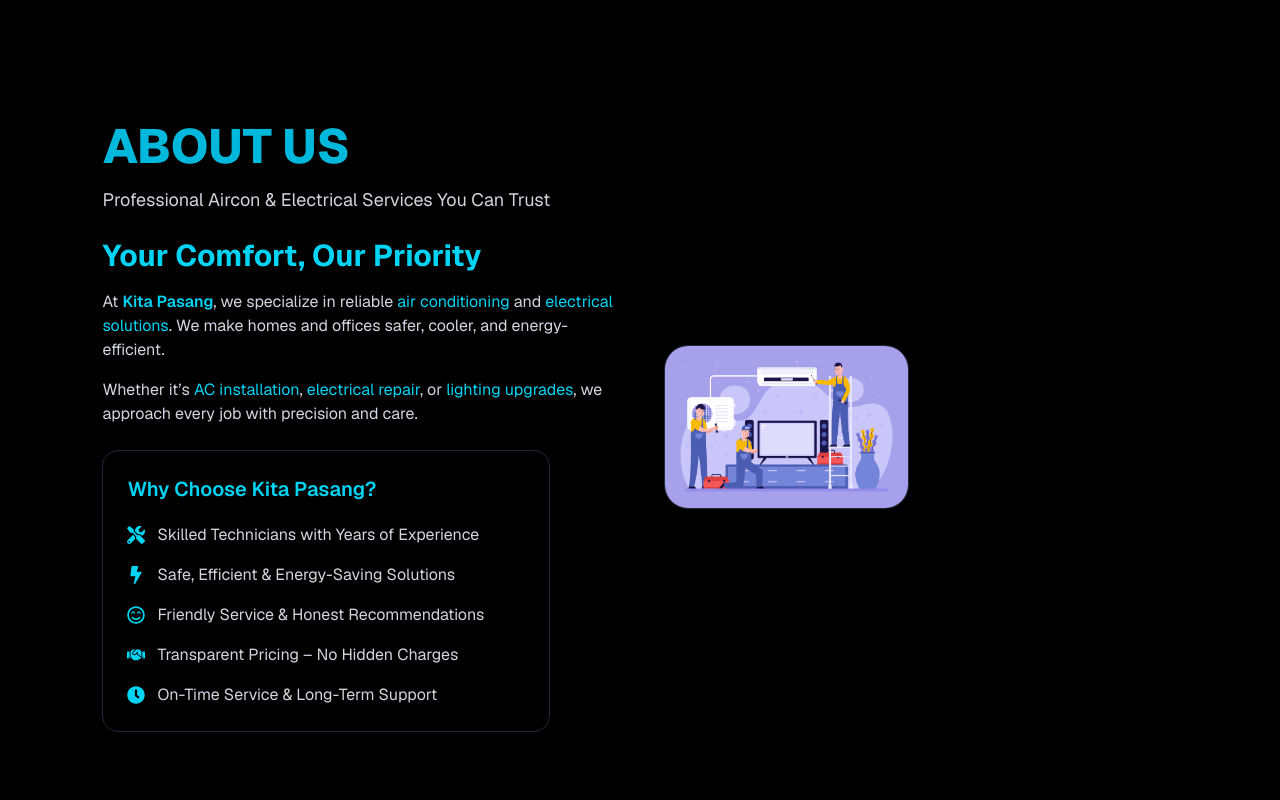
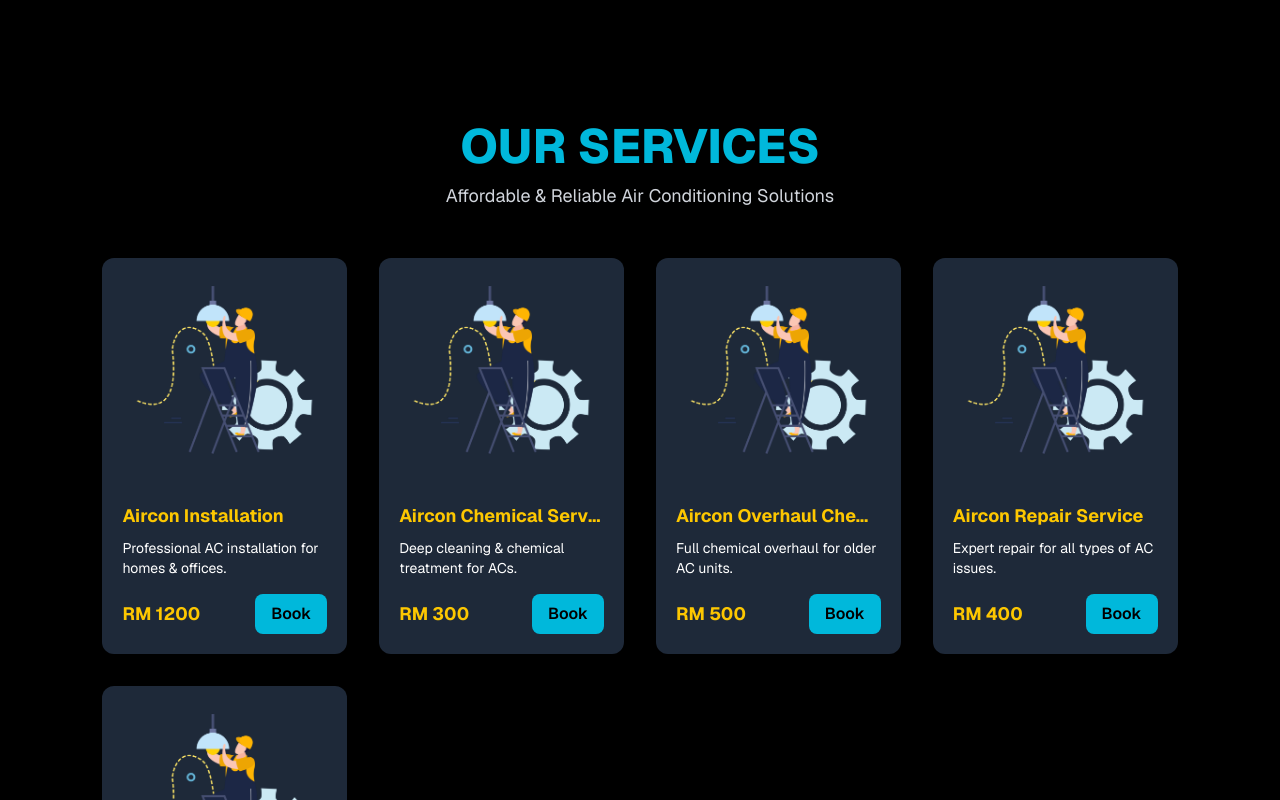
Before and after one commit to Faraz2110/Everbright, a Next.js app: page / in a window 1280 px wide. Shown: the part 1600-2400 px from the top of the page. Built offline with nearby package versions, Linux system fonts and the light colour scheme.

Commit message:
refactored

```diff
--- a/app/components/About.jsx
+++ b/app/components/About.jsx
@@ -100,8 +100,9 @@
           {/* Main Image */}
           <motion.div
             className="absolute inset-0 rounded-3xl shadow-2xl border border-gray-800"
-            whileHover={{ scale: 1.03 }}
-            transition={{ duration: 0.5 }}
+            initial={{ opacity: 0, scale: 0.95 }}
+            animate={{ opacity: 1, scale: 1 }}
+            transition={{ duration: 0.8, ease: "easeOut" }}
           >
             <Image
               src="/about_illustration_main.png"
@@ -116,11 +117,11 @@
           {/* Secondary Image */}
           {mainLoaded && (
             <motion.div
-              className="absolute top-0 right-0 sm:top-2 sm:right-2 md:top-[-2rem] md:right-[-2rem] w-20 sm:w-24 md:w-36 h-20 sm:h-24 md:h-36 rounded-2xl shadow-lg border border-cyan-500"
-              initial={{ opacity: 0, scale: 0.8 }}
-              animate={{ opacity: 1, scale: 1 }}
-              whileHover={{ rotate: 5, scale: 1.05 }}
-              transition={{ duration: 0.5, delay: 0.2 }}
+              className="absolute bottom-4 right-4 sm:bottom-6 sm:right-6 md:bottom-8 md:right-8 w-24 sm:w-32 md:w-40 h-24 sm:h-32 md:h-40 rounded-2xl shadow-lg border border-cyan-500 overflow-hidden"
+              initial={{ opacity: 0, y: 30, scale: 0.9 }}
+              animate={{ opacity: 1, y: 0, scale: 1 }}
+              whileHover={{ rotate: 3, scale: 1.05 }}
+              transition={{ duration: 0.8, ease: "easeOut", delay: 0.3 }}
             >
               <Image
                 src="/about_illustration.png"
--- a/app/components/Services.jsx
+++ b/app/components/Services.jsx
@@ -1,118 +1,106 @@
-import React, { useState, useRef, useEffect } from "react";
-import Image from "next/image";
-import { motion, useAnimation, useInView } from "framer-motion";
-import { FaTools, FaBolt, FaRegSmileBeam, FaHandshake, FaClock } from "react-icons/fa";
+import React from "react";
+import { motion } from "framer-motion";
 
-const fadeUpVariant = {
-  hidden: { opacity: 0, y: 40, scale: 0.95 },
-  visible: { opacity: 1, y: 0, scale: 1, transition: { duration: 0.6, ease: "easeOut" } },
+const services = [
+  { name: "Aircon Installation", description: "Professional AC installation for homes & offices.", price: 1200 },
+  { name: "Aircon Chemical Service", description: "Deep cleaning & chemical treatment for ACs.", price: 300 },
+  { name: "Aircon Overhaul Chemical Service", description: "Full chemical overhaul for older AC units.", price: 500 },
+  { name: "Aircon Repair Service", description: "Expert repair for all types of AC issues.", price: 400 },
+  { name: "Aircon Gas Refill Service", description: "Refill AC gas for optimal cooling performance.", price: 350 },
+];
+
+// Animation variants
+const containerVariants = {
+  hidden: { opacity: 0 },
+  show: {
+    opacity: 1,
+    transition: {
+      staggerChildren: 0.2, // delay between cards
+    },
+  },
 };
 
-export default function About() {
-  const [mainLoaded, setMainLoaded] = useState(false);
+const cardVariants = {
+  hidden: { opacity: 0, y: 40, scale: 0.95 },
+  show: {
+    opacity: 1,
+    y: 0,
+    scale: 1,
+    transition: { duration: 0.5, ease: "easeOut" },
+  },
+};
 
-  const ref = useRef(null);
-  const isInView = useInView(ref, { once: true, margin: "-100px" });
-  const controls = useAnimation();
-
-  useEffect(() => {
-    if (isInView) controls.start("visible");
-  }, [isInView, controls]);
-
+export default function ServiceCards() {
   return (
-    <section
-      id="about"
-      className="relative scroll-mt-24 py-12 sm:py-16 lg:py-24 px-4 md:px-[8%] bg-black flex flex-col lg:flex-row items-center gap-10 lg:gap-12 overflow-hidden"
-      ref={ref}
+    <motion.section
+      id="services"
+      className="relative scroll-mt-24 py-16 sm:py-20 lg:py-24 px-4 md:px-[8%] bg-black overflow-hidden"
+      initial="hidden"
+      whileInView="show"
+      viewport={{ once: false, amount: 0.3 }} // animate every time
+      variants={containerVariants}
     >
-      {/* Left Content */}
+      {/* Heading */}
       <motion.div
-        className="flex-1 text-gray-300"
-        initial="hidden"
-        animate={controls}
-        variants={{ visible: { transition: { staggerChildren: 0.15 } } }}
+        className="relative z-10 text-center mb-12"
+        initial={{ opacity: 0, y: 20 }}
+        whileInView={{ opacity: 1, y: 0 }}
+        transition={{ duration: 0.6, ease: "easeInOut" }}
+        viewport={{ once: false, amount: 0.3 }}
       >
-        <motion.h1 className="text-3xl sm:text-4xl lg:text-5xl font-extrabold text-cyan-500 uppercase mb-4" variants={fadeUpVariant}>
-          About Us
-        </motion.h1>
-        <motion.p className="text-lg text-gray-300 mb-6" variants={fadeUpVariant}>
-          Professional Aircon & Electrical Services You Can Trust
-        </motion.p>
-
-        <motion.h2 className="text-2xl sm:text-3xl font-bold text-cyan-400 mb-4" variants={fadeUpVariant}>
-          Your Comfort, Our Priority
-        </motion.h2>
-        <motion.p className="mb-4" variants={fadeUpVariant}>
-          At <span className="text-cyan-400 font-semibold">Kita Pasang</span>, we specialize in reliable <span className="text-cyan-400">air conditioning</span> and <span className="text-cyan-400">electrical solutions</span>. We make homes and offices safer, cooler, and energy-efficient.
-        </motion.p>
-        <motion.p className="mb-6" variants={fadeUpVariant}>
-          Whether it’s <span className="text-cyan-400">AC installation</span>, <span className="text-cyan-400">electrical repair</span>, or <span className="text-cyan-400">lighting upgrades</span>, we approach every job with precision and care.
-        </motion.p>
-
-        <motion.div
-          className="bg-black/70 backdrop-blur-md p-6 rounded-2xl shadow-lg border border-gray-800 hover:border-cyan-500 transition duration-300 max-w-md"
-          variants={fadeUpVariant}
-          whileHover={{ scale: 1.02 }}
-        >
-          <h3 className="text-xl font-semibold text-cyan-400 mb-5">
-            Why Choose Kita Pasang?
-          </h3>
-          <ul className="space-y-4 text-gray-300">
-            {[
-              { icon: <FaTools />, text: "Skilled Technicians with Years of Experience" },
-              { icon: <FaBolt />, text: "Safe, Efficient & Energy-Saving Solutions" },
-              { icon: <FaRegSmileBeam />, text: "Friendly Service & Honest Recommendations" },
-              { icon: <FaHandshake />, text: "Transparent Pricing – No Hidden Charges" },
-              { icon: <FaClock />, text: "On-Time Service & Long-Term Support" },
-            ].map((item, idx) => (
-              <motion.li key={idx} className="flex items-center gap-3 hover:text-cyan-400 transition" variants={fadeUpVariant}>
-                {React.cloneElement(item.icon, { className: "text-cyan-400 text-lg" })}
-                {item.text}
-              </motion.li>
-            ))}
-          </ul>
-        </motion.div>
+        <h1 className="text-3xl md:text-4xl lg:text-5xl font-extrabold text-cyan-500 uppercase">
+          Our Services
+        </h1>
+        <p className="text-lg text-gray-300 mt-3 max-w-2xl mx-auto">
+          Affordable & Reliable Air Conditioning Solutions
+        </p>
       </motion.div>
 
-      {/* Right Illustration as card-style images */}
-      <motion.div className="flex-1 grid grid-cols-1 sm:grid-cols-2 gap-6 w-full">
-        {/* Main Image Card */}
-        <motion.div
-          className="relative rounded-3xl overflow-hidden shadow-2xl border border-gray-800 cursor-pointer"
-          initial="hidden"
-          animate={isInView ? "visible" : "hidden"}
-          variants={fadeUpVariant}
-          whileHover={{ scale: 1.05, y: -5 }}
-        >
-          <Image
-            src="/about_illustration_main.png"
-            alt="Main Illustration"
-            width={500}
-            height={350}
-            className="object-cover w-full h-full"
-            onLoadingComplete={() => setMainLoaded(true)}
-          />
-        </motion.div>
+      {/* Cards */}
+      <motion.div
+        className="max-w-7xl mx-auto grid gap-8 sm:grid-cols-2 md:grid-cols-3 lg:grid-cols-4"
+        variants={containerVariants}
+      >
+        {services.map((service, index) => (
+          <motion.div
+            key={index}
+            variants={cardVariants}
+            whileHover={{ scale: 1.05, y: -5 }}
+            className="bg-gray-800 rounded-xl overflow-hidden shadow-lg flex flex-col cursor-pointer"
+          >
+            {/* Image */}
+            <div className="h-56 w-full overflow-hidden">
+              <img
+                src="/image.png"
+                alt={service.name}
+                className="w-full h-full object-cover"
+              />
+            </div>
 
-        {/* Secondary Image Card */}
-        {mainLoaded && (
-          <motion.div
-            className="relative rounded-2xl overflow-hidden shadow-lg border border-cyan-500 cursor-pointer"
-            initial={{ opacity: 0, y: 40, scale: 0.9 }}
-            animate={isInView ? { opacity: 1, y: 0, scale: 1 } : {}}
-            whileHover={{ scale: 1.05, y: -5 }}
-            transition={{ duration: 0.6, ease: "easeOut", delay: 0.2 }}
-          >
-            <Image
-              src="/about_illustration.png"
-              alt="Secondary Illustration"
-              width={300}
-              height={200}
-              className="object-cover w-full h-full"
-            />
+            {/* Content */}
+            <div className="p-5 flex flex-col justify-between flex-1">
+              <h3 className="text-yellow-400 font-bold text-lg mb-2 truncate">
+                {service.name}
+              </h3>
+              <p className="text-white text-sm mb-4 line-clamp-3">
+                {service.description}
+              </p>
+              <div className="flex justify-between items-center mt-auto">
+                <p className="text-yellow-400 font-bold text-lg">
+                  RM {service.price}
+                </p>
+                <motion.button
+                  whileTap={{ scale: 0.95 }}
+                  whileHover={{ backgroundColor: "#0891b2" }}
+                  className="bg-cyan-500 text-black px-4 py-2 rounded-lg font-semibold transition"
+                >
+                  Book
+                </motion.button>
+              </div>
+            </div>
           </motion.div>
-        )}
+        ))}
       </motion.div>
-    </section>
+    </motion.section>
   );
 }
```
